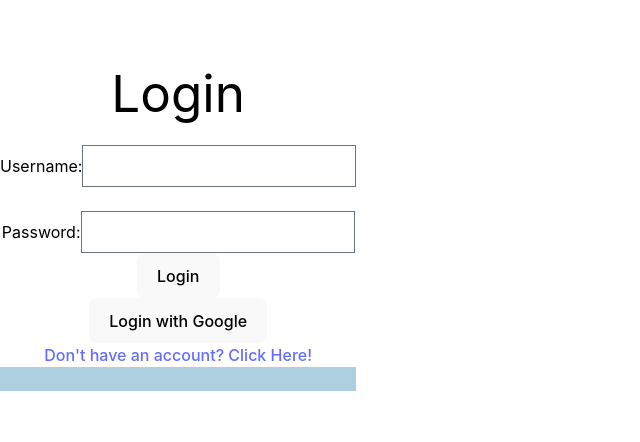
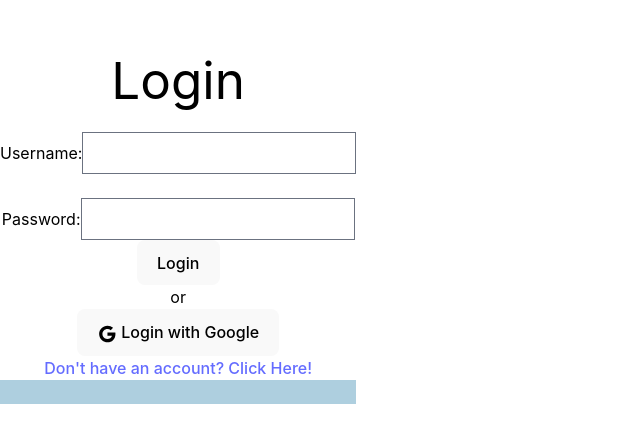
Before and after one commit to Brodayuja/front-end, a React (Vite) app: page /login in a window 1280 px wide. Shown: the part 172-614 px from the top of the page, without its empty margins (0-640 px from the left). Built offline with nearby package versions, Linux system fonts and the light colour scheme; no server answers.

Commit message:
added google icon to login

```diff
--- a/src/components/Login/Login.jsx
+++ b/src/components/Login/Login.jsx
@@ -1,6 +1,7 @@
 import { fetchAllUserData, loginUser } from "../api-handlers";
 import { useNavigate, Link } from "react-router-dom";
 import React, { useState } from "react";
+import GoogleIcon from "@mui/icons-material/Google";
 
 const Login = (props) => {
   const setIsLoggedIn = props.setIsLoggedIn;
@@ -18,12 +19,10 @@ const Login = (props) => {
       setIsLoggedIn(true);
       setMyUsername(username);
 
-
       localStorage.setItem("token", result.token);
       localStorage.setItem("userId", result.id);
       localStorage.setItem("username", username);
       const myToken = result.token;
-
 
       if (myToken) {
         const fetchUsers = await fetchAllUserData();
@@ -47,11 +46,8 @@ const Login = (props) => {
 
   return (
     <div className="flex flex-col items-center justify-center text-black">
-
       <h1 className="text-center">Login</h1>
-
-            <br/>
-
+      <br />
       <form onSubmit={handleSubmit} className="flex flex-col items-center">
         <div className="flex items-center">
           <label>
@@ -65,9 +61,7 @@ const Login = (props) => {
             />
           </label>
         </div>
-
-              <br/>
-
+        <br />
         <div className="flex items-center">
           <label>
             Password:
@@ -80,14 +74,12 @@ const Login = (props) => {
             />
           </label>
         </div>
-
         <button type="submit">Login</button>
+        or
       </form>
 
-
-
-
       <button type="button" onClick={handleGoogleLogin}>
+        <GoogleIcon className="pr-1" />
         Login with Google
       </button>
       <Link to="/register">Don't have an account? Click Here!</Link>
```
Lines whose indentation alone changed are shown as unchanged.
